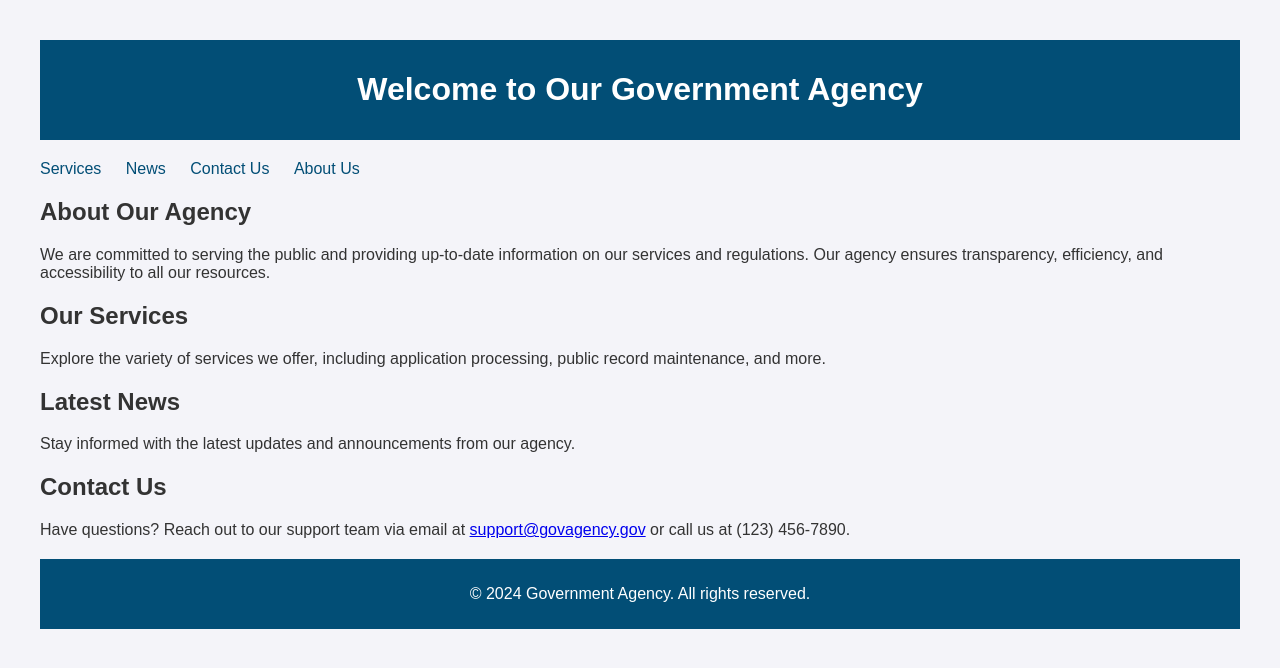
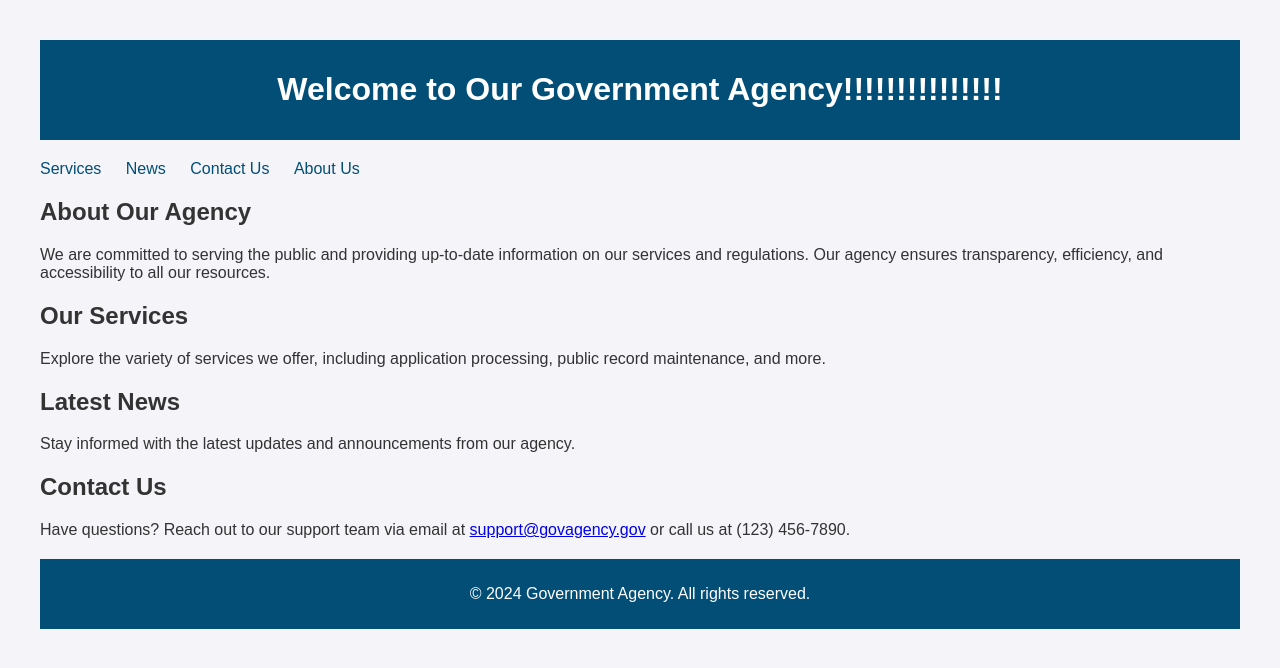
Before and after one commit to mpinho16/devhawks, a plain HTML site: page index.html in a window 1280 px wide. Drawn offline with Linux system fonts and the light colour scheme.

Commit message:
Update index.html

```diff
--- a/index.html
+++ b/index.html
@@ -46,7 +46,7 @@
 </head>
 <body>
     <header>
-        <h1>Welcome to Our Government Agency</h1>
+        <h1>Welcome to Our Government Agency!!!!!!!!!!!!!!!</h1>
     </header>
     <nav>
         <ul>
```
